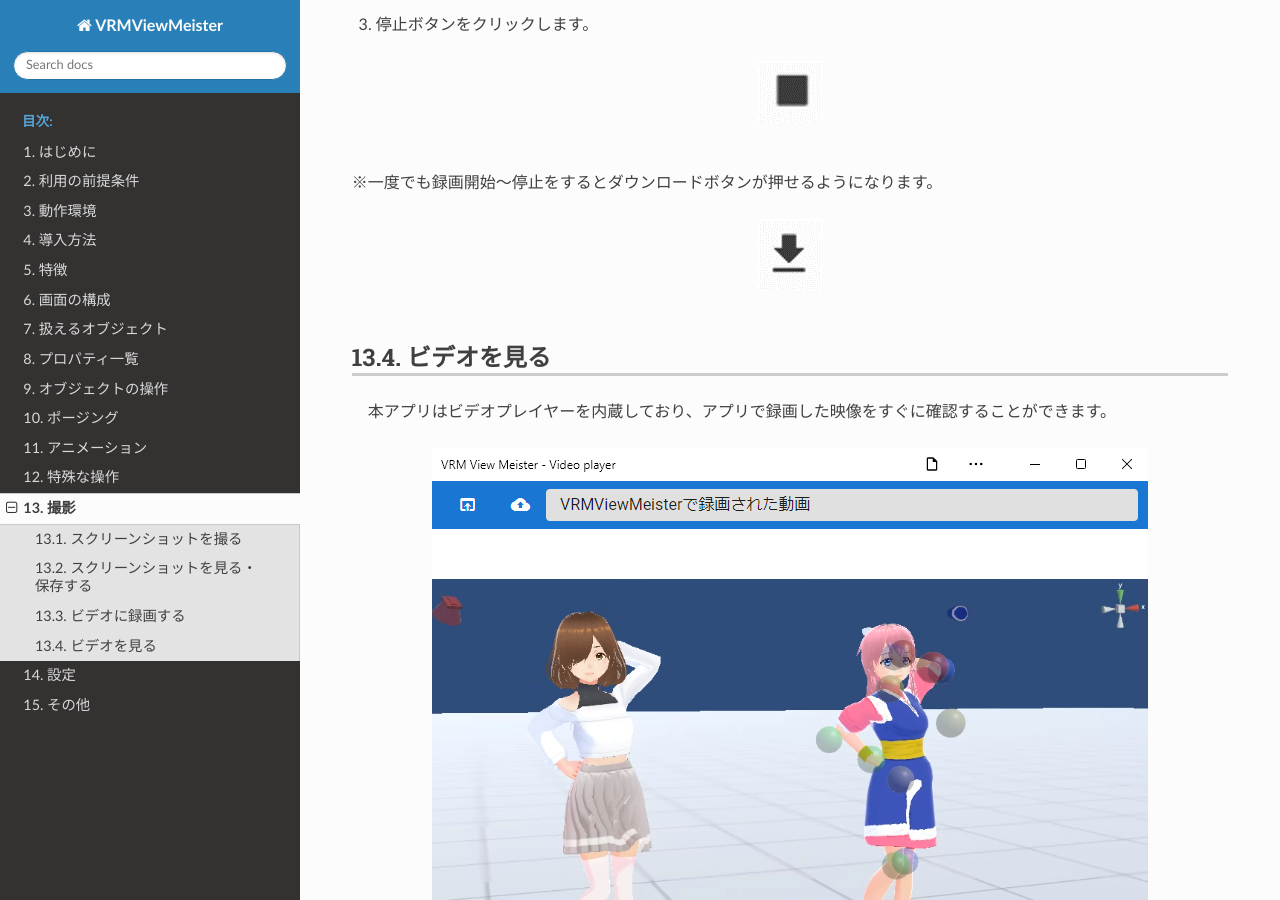
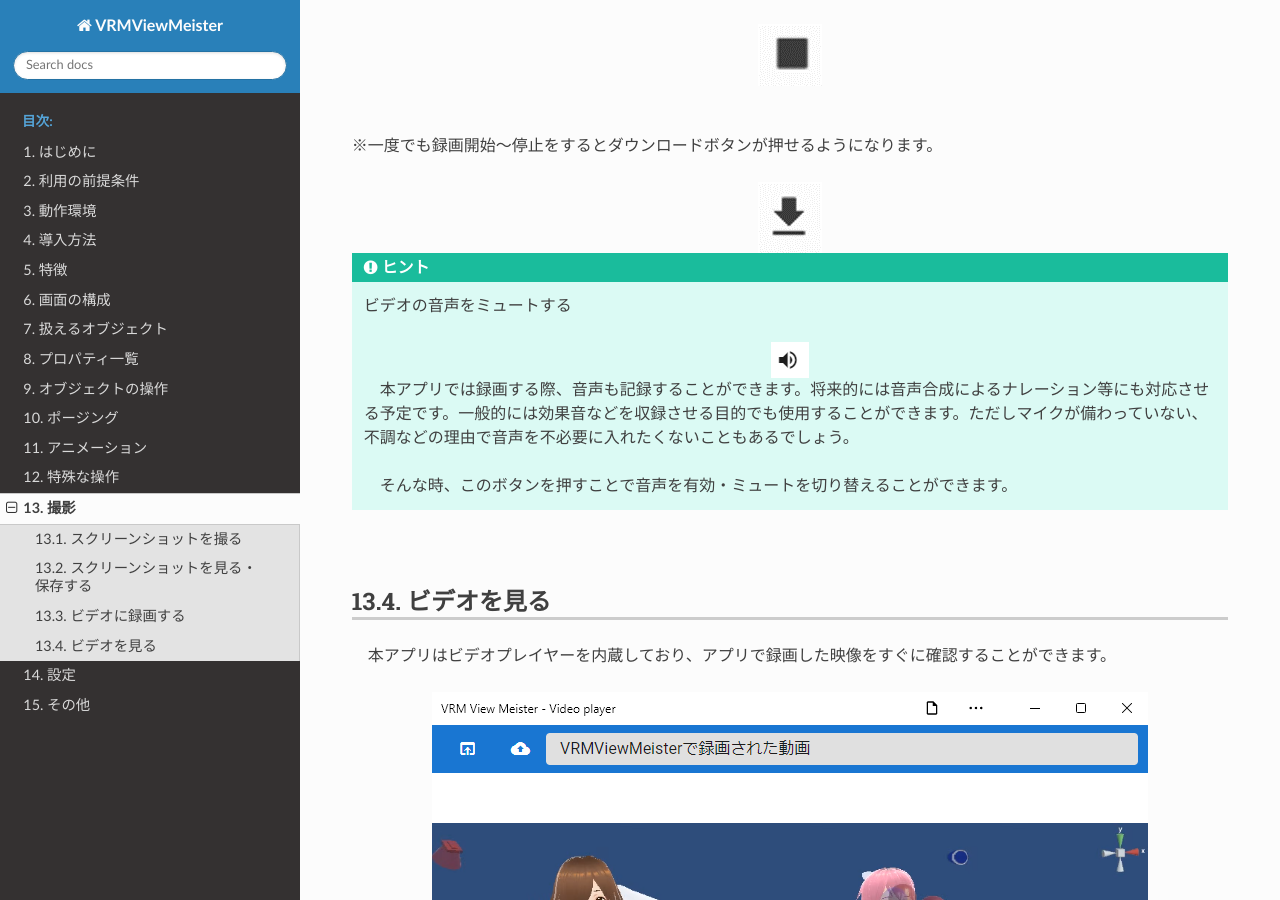
Before and after one commit to nishlumi/vrmviewmdoc, a Sphinx documentation site: the page built from docs/source/man5/photograph.rst, in a window 1280 px wide and 900 px high, scrolled down 2863 px. Built offline with Sphinx 7.4.7 and the Read the Docs theme 2.0.0, drawn with Linux system fonts in a browser that asks for light colours; a script that is not in the unit is left out.

Commit message:
5/30夜時点

```diff
--- a/docs/source/man1/menu_screen.rst
+++ b/docs/source/man1/menu_screen.rst
@@ -42,6 +42,8 @@
     録画を停止します。
 :ビデオをダウンロード:
     録画した内容をダウンロードします。形式はwebm形式です。
+:音声を有効・ミュート:
+    録画する映像の音声をミュートまたは再び有効化します。
 :Video player:
     内蔵のビデオプレイヤーを別ウィンドウで開きます。
 
--- a/docs/source/man5/photograph.rst
+++ b/docs/source/man5/photograph.rst
@@ -108,6 +108,16 @@
 .. image:: img/photograph_7.png
     :align: center
 
+.. hint::
+    ビデオの音声をミュートする
+
+    .. image:: img/photograph_c.png
+        :align: center
+
+    　本アプリでは録画する際、音声も記録することができます。将来的には音声合成によるナレーション等にも対応させる予定です。一般的には効果音などを収録させる目的でも使用することができます。ただしマイクが備わっていない、不調などの理由で音声を不必要に入れたくないこともあるでしょう。
+
+    　そんな時、このボタンを押すことで音声を有効・ミュートを切り替えることができます。
+
 |
 
 
```
Also changed, not shown: docs/source/img/screen_ribbon_scr.png, docs/source/man5/img/photograph_4.png, docs/source/man5/img/photograph_c.png (added).
